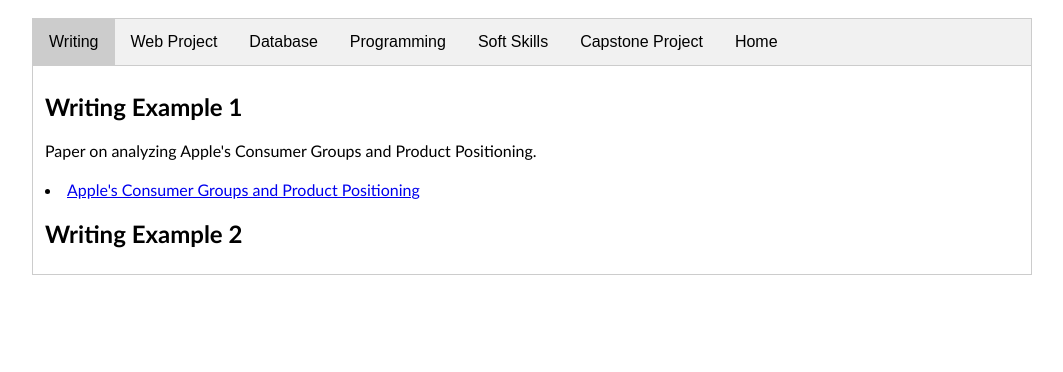
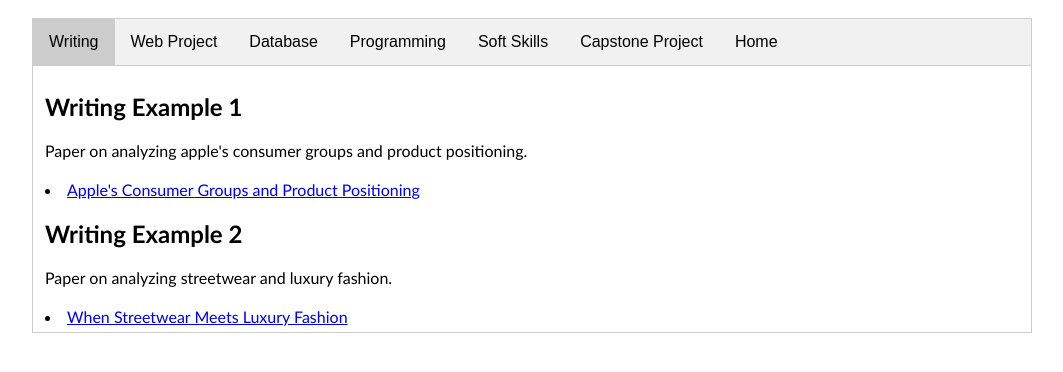
Before and after one commit to ruiyangm/portfolio, a plain HTML site: page workexamples.html in a window 1280 px wide. Shown: the part 92-464 px from the top of the page, without its empty margins (108-1171 px from the left). Drawn offline with nearby package versions, Linux system fonts and the light colour scheme.

Commit message:
Update workexamples.html

```diff
--- a/workexamples.html
+++ b/workexamples.html
@@ -27,9 +27,11 @@
 
         <div id="Writing" class="tabcontent">
               <h2>Writing Example 1</h2>
-            <p>Paper on analyzing Apple's Consumer Groups and Product Positioning.</p>
+            <p>Paper on analyzing apple's consumer groups and product positioning.</p>
             <li><a href="assets/resources/Apple's Consumer Groups and Product Positioning.docx">Apple's Consumer Groups and Product Positioning</a></li>
               <h2>Writing Example 2</h2>
+            <p>Paper on analyzing streetwear and luxury fashion.</p>
+            <li><a href="assets/resources/When Streetwear Meets Luxury Fashion.docx">When Streetwear Meets Luxury Fashion</a></li>
         </div>
 
         <div id="WebProject" class="tabcontent">
```
